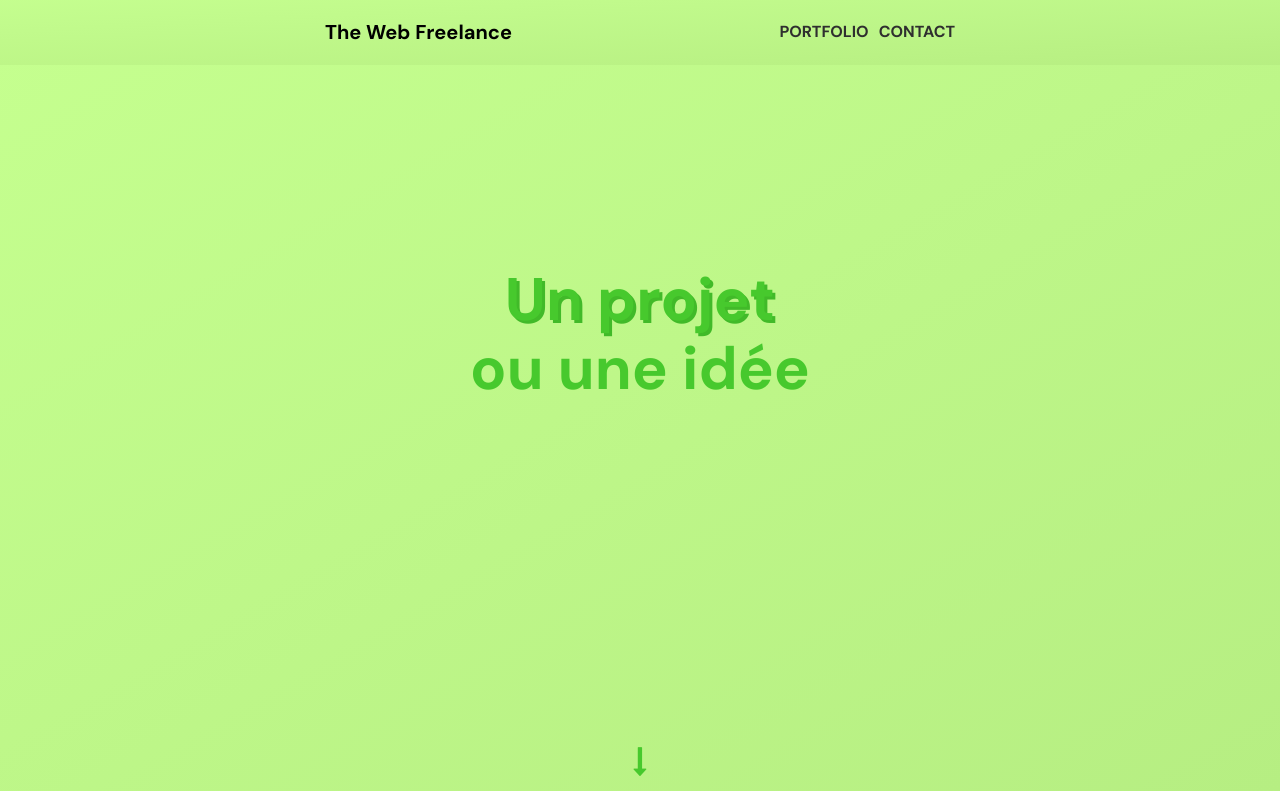
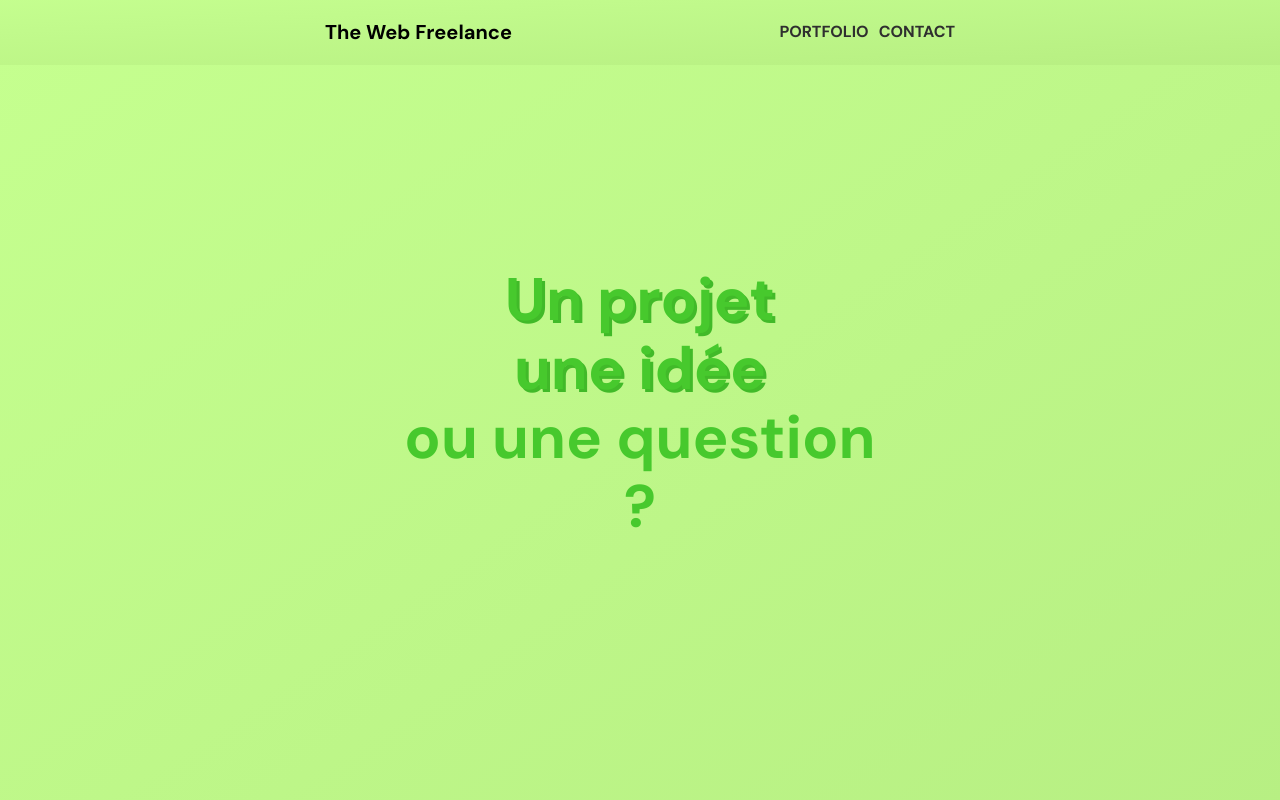
Before and after one commit to Ooggle/thewebfreelance, a plain HTML site: page contact.html in a window 1280 px wide. Shown: the top 800 px of the page. Drawn offline with Linux system fonts and the light colour scheme.

Commit message:
update some contact.html content

```diff
--- a/contact.html
+++ b/contact.html
@@ -26,14 +26,16 @@
 	</div>
 	<div id="luxy">
 		<div class="full-header-handler">
-			<h1 class="luxy-el" data-speed-y="12" data-offset="-5"><span class="landing-title">Un projet</span><br>
-			ou une idée</h1>
+			<h1 class="luxy-el" data-speed-y="12" data-offset="-5"><span class="landing-title">Un projet<br>
+			une idée</span><br>
+			ou une question<br>
+			?</h1>
 			<p class="icon-arrow"><span onclick="start_transition()" class="pointer little-padding"><span class="icon-long-arrow-down"></span></span></p>
 		</div>
 		<div id="div-start">
 		</div>
 		<div class="text-mail">
-			<p>Envoyer vos idées, maquette, cahier des charges <a href="mailto:dummy@dummy.com">ici</a> !</p>
+			<p>Envoyer vos questions, idées, maquette, cahier des charges <a href="mailto:dummy@dummy.com">ici</a> !</p>
 		</div>
 		<!-- temp to make space at the end -->
 
```
